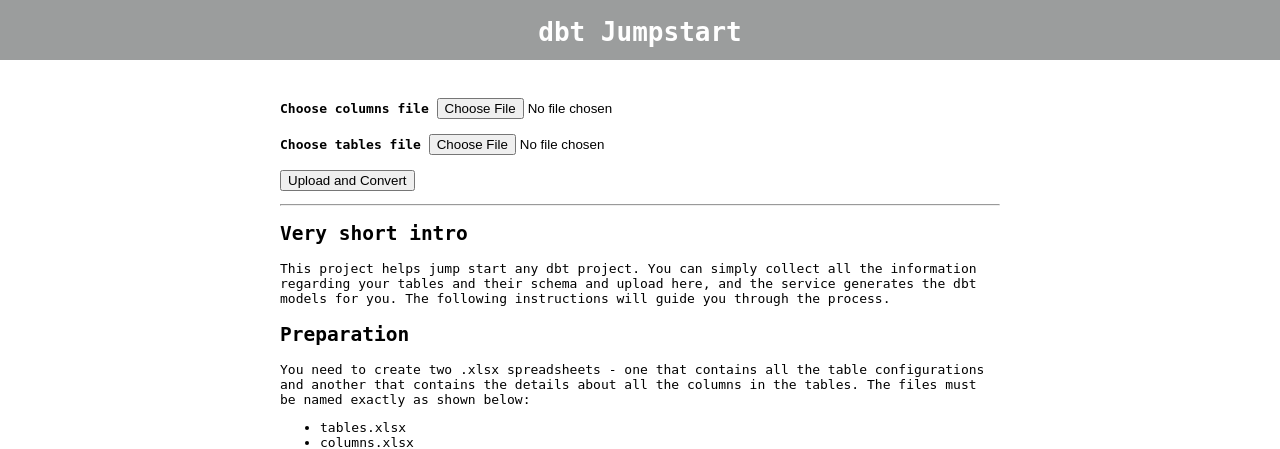
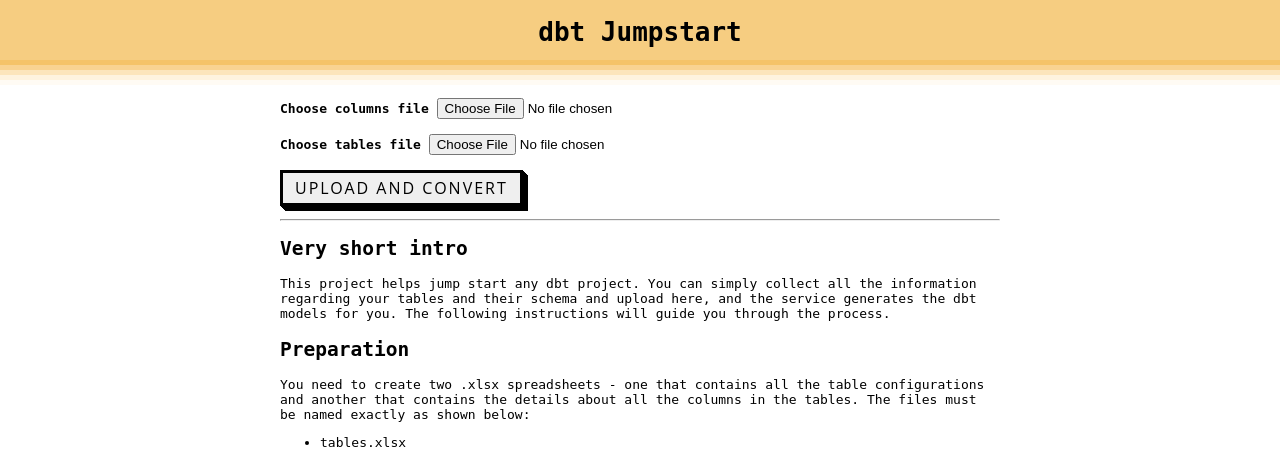
Before and after one commit to sahariprasad/dbt-jumpstart-docker, a Flask app: page /upload in a window 1280 px wide. Shown: the top 449 px of the page. Run offline with Flask 2, Linux system fonts and the light colour scheme.

Commit message:
Look and feel updates

```diff
--- a/static/stylesheets/styles.css
+++ b/static/stylesheets/styles.css
@@ -32,7 +32,45 @@ img {
     left: 0px;
     width: 100%;
     height: 60px;
-    background-color: rgba(83, 85, 86, 0.578);
-    backdrop-filter: blur(10px);
-    color: white !important;
+    background-color: rgba(240, 172, 46, 0.6);
+    backdrop-filter: blur(5px);
+    /* color: white !important; */
+    /* box-shadow: rgba(46, 156, 240, 0.4) 0px 5px, rgba(46, 156, 240, 0.3) 0px 10px, rgba(46, 156, 240, 0.2) 0px 15px, rgba(46, 156, 240, 0.1) 0px 20px, rgba(46, 156, 240, 0.05) 0px 25px; */
+    /* box-shadow: rgba(0, 0, 0, 0.09) 0px 2px 1px, rgba(0, 0, 0, 0.09) 0px 4px 2px, rgba(0, 0, 0, 0.09) 0px 8px 4px, rgba(0, 0, 0, 0.09) 0px 16px 8px, rgba(0, 0, 0, 0.09) 0px 32px 16px; */
+    /* box-shadow: rgba(240, 46, 170, 0.4) 5px 5px, rgba(240, 46, 170, 0.3) 10px 10px, rgba(240, 46, 170, 0.2) 15px 15px, rgba(240, 46, 170, 0.1) 20px 20px, rgba(240, 46, 170, 0.05) 25px 25px; */
+    box-shadow: rgba(240, 172, 46, 0.4) 0px 5px, rgba(240, 172, 46, 0.3) 0px 10px, rgba(240, 172, 46, 0.2) 0px 15px, rgba(240, 172, 46, 0.1) 0px 20px, rgba(240, 172, 46, 0.05) 0px 25px;
 }
+
+/* CSS */
+.button-54 {
+  font-family: "Open Sans", sans-serif;
+  font-size: 16px;
+  letter-spacing: 2px;
+  text-decoration: none;
+  text-transform: uppercase;
+  color: #000;
+  cursor: pointer;
+  border: 3px solid;
+  padding: 0.25em 0.5em;
+  box-shadow: 1px 1px 0px 0px, 2px 2px 0px 0px, 3px 3px 0px 0px, 4px 4px 0px 0px, 5px 5px 0px 0px;
+  /* position: relative; */
+  user-select: none;
+  -webkit-user-select: none;
+  touch-action: manipulation;
+}
+
+.button-54:active {
+  box-shadow: 0px 0px 0px 0px;
+  top: 5px;
+  left: 5px;
+}
+
+@media (min-width: 768px) {
+  .button-54 {
+    padding: 0.25em 0.75em;
+  }
+}
+
+.input#file-upload-button {
+    background-color: red;
+}
--- a/templates/upload.html
+++ b/templates/upload.html
@@ -22,7 +22,7 @@
             <input type = "file" id = "columns" name = "file" /><br><br>
             <label for="tables"><b>Choose tables file</b></label>
             <input type = "file" id = "tables" name = "file" /><br><br>
-            <input type = "submit" value = "Upload and Convert"/>
+            <input type = "submit" value = "Upload and Convert" class="button-54"/>
          </form>
          <hr>
          <h2>Very short intro</h2>
```
